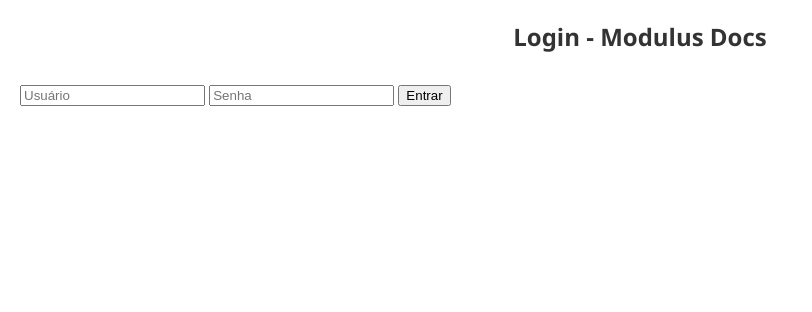
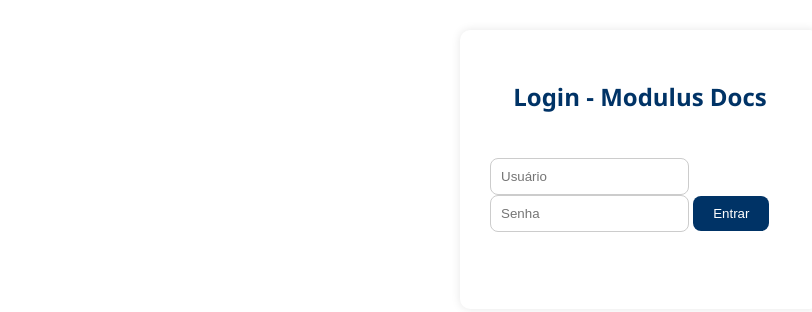
Before and after one commit to Gustavo12345-12345/modulus-docs, a website: page login.html in a window 1280 px wide. Shown: the whole page, without its empty margins (0-812 px from the left). Drawn offline with Linux system fonts and the light colour scheme.

Commit message:
style.css

```diff
--- a/style.css
+++ b/style.css
@@ -133,3 +133,52 @@
     flex-direction: column;
   }
 }
+/* Login page styles */
+.login-container {
+  display: flex;
+  flex-direction: column;
+  gap: 15px;
+  width: 300px;
+  margin: 30px auto;
+  background-color: #ffffff;
+  padding: 30px;
+  border-radius: 10px;
+  box-shadow: 0 0 10px rgba(0,0,0,0.1);
+}
+
+.login-container input {
+  padding: 10px;
+  border: 1px solid #ccc;
+  border-radius: 8px;
+}
+
+.login-container button {
+  padding: 10px 20px;
+  background-color: #003366;
+  color: white;
+  border: none;
+  border-radius: 8px;
+  cursor: pointer;
+}
+
+.login-container button:hover {
+  background-color: #002244;
+}
+
+.erro-login {
+  color: red;
+  text-align: center;
+}
+
+.logo-superior-central {
+  display: block;
+  margin: 20px auto 10px auto;
+  height: 70px;
+  width: auto;
+  object-fit: contain;
+}
+
+h2 {
+  text-align: center;
+  color: #003366;
+}
```
